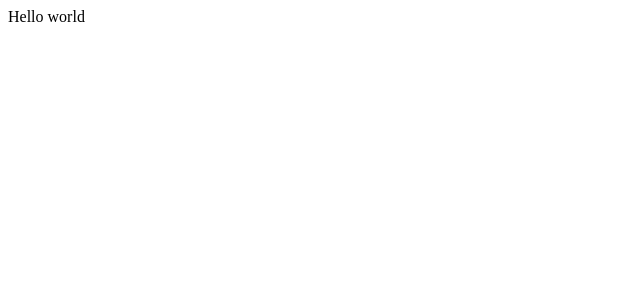
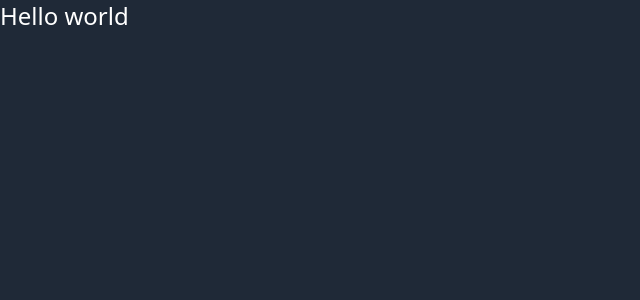
Before and after one commit to OpoJack/squishiest-mon, a Next.js app: page / in a window 1280 px wide. Shown: the top 300 px of the page, without its empty margins (0-640 px from the left). Built offline with nearby package versions, Linux system fonts and the light colour scheme.

Commit message:
Add default global page styles

```diff
--- a/pages/_app.tsx
+++ b/pages/_app.tsx
@@ -1,4 +1,4 @@
-import "tailwindcss/tailwind.css";
+import "../styles/globals.css";
 import type { AppProps } from "next/app";
 
 function MyApp({ Component, pageProps }: AppProps) {
--- a/pages/index.tsx
+++ b/pages/index.tsx
@@ -1,7 +1,7 @@
 export default function Home() {
   return (
     <div>
-      <div className='text-2xl text-red-500'>Hello world</div>
+      <div className='text-2xl '>Hello world</div>
     </div>
   );
 }
--- /dev/null
+++ b/styles/globals.css
@@ -0,0 +1,7 @@
+@tailwind base;
+@tailwind components;
+@tailwind utilities;
+
+body {
+  @apply text-white bg-gray-800;
+}
```
